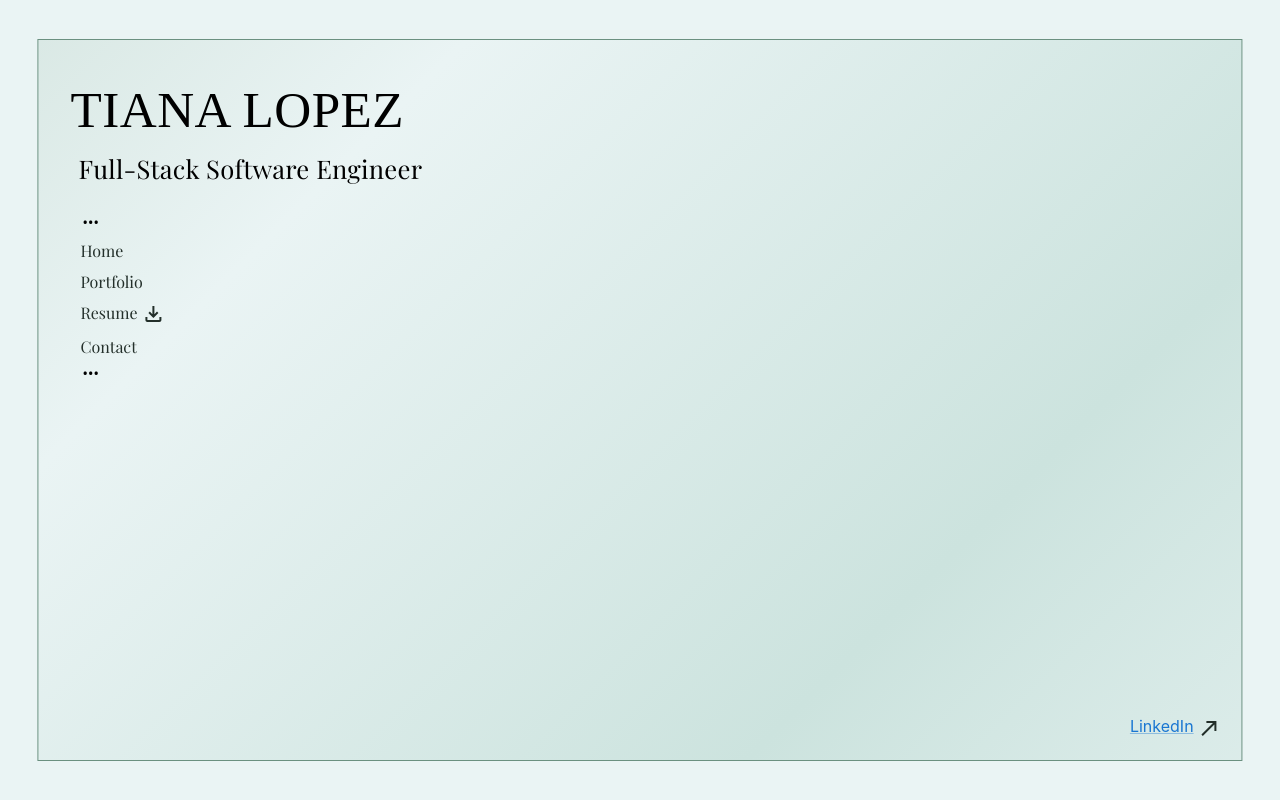
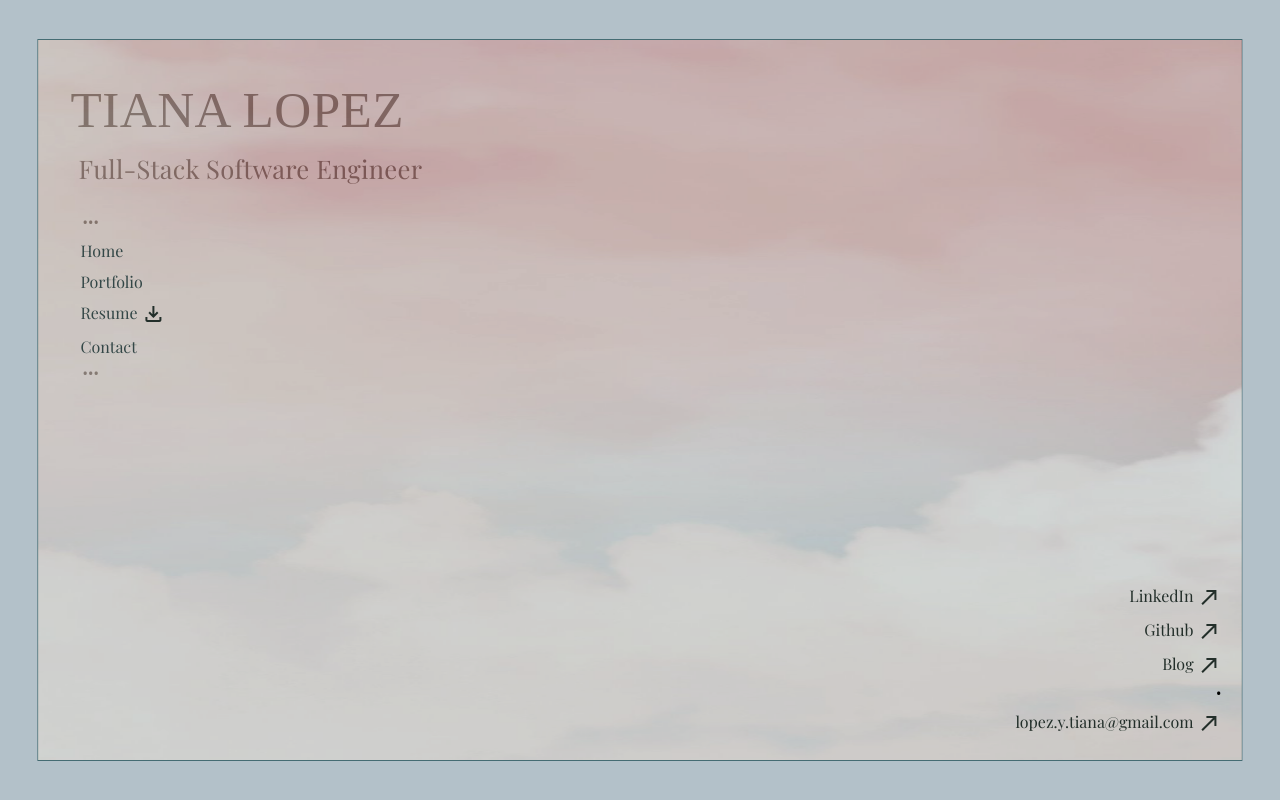
Before and after one commit to tianalopez/portfolio, a React (Create React App) app in the folder portfolio/: page /contact in a window 1280 px wide. Built offline with nearby package versions, Linux system fonts and the light colour scheme; a web font is replaced by a local one.

Commit message:
major styling changes

```diff
--- a/portfolio/src/App.js
+++ b/portfolio/src/App.js
@@ -24,7 +24,7 @@ function App() {
     <Container maxWidth='lg'>
       <Box className='content'>
         <Grid container spacing={2} sx={{ alignItems: 'top' }}>
-          <Grid item xs={12} sx={{ ml: 4, mt: 4, pl: 0, width: 'fit-content' }}>
+          <Grid className='content-grid' item xs={12} sx={{ ml: 4, mt: 4, pl: 0, width: 'fit-content' }}>
             <Typography sx={{fontSize: {lg: '3.2rem', md: '3.0rem', sm: '2.5rem',xs: '2rem'}}} fontFamily='Kalnia' fontWeight='300'>
               TIANA LOPEZ
             </Typography>
@@ -51,6 +51,11 @@ function App() {
           </Grid>
         </Grid>
         <Outlet />
+      {/* <Box className='color-mode'>
+        <Grid>
+        test
+        </Grid>
+      </Box> */}
       </Box>
     </Container>
   );
--- a/portfolio/src/pages/contact.js
+++ b/portfolio/src/pages/contact.js
@@ -5,16 +5,28 @@ import CallMadeOutlinedIcon from '@mui/icons-material/CallMadeOutlined';
 import "../styles/contact.css"
 
 const Contact = () => {
+  const email = 'lopez.y.tiana@gmail.com';
 
   return (
     <Container maxWidth='lg'>
       <Box>
         <Grid className='portfolio' container spacing={2} sx={{ width: 'fit-content', display: 'flex', flexDirection: 'column' }}>
           <Link href={'https://www.linkedin.com/in/tiana-lopez-728863180/'} className='contact-link'>
-
               LinkedIn
               <CallMadeOutlinedIcon sx={{ color: '#232F2A', ml: 0.5 }}/>
-
+          </Link>
+          <Link href={'https://github.com/tianalopez'} className='contact-link'>
+              Github
+              <CallMadeOutlinedIcon sx={{ color: '#232F2A', ml: 0.5 }}/>
+          </Link>
+          <Link href={'https://tianalopez.hashnode.dev/'} className='contact-link'>
+              Blog
+              <CallMadeOutlinedIcon sx={{ color: '#232F2A', ml: 0.5 }}/>
+          </Link>
+          <Typography sx={{ ml: 1.5 }}>•</Typography>
+          <Link className='contact-link' href={`mailto:${email}`}>
+            {email}
+            <CallMadeOutlinedIcon sx={{ color: '#232F2A', ml: 0.5 }} />
           </Link>
         </Grid>
       </Box>
--- a/portfolio/src/pages/portfolio.js
+++ b/portfolio/src/pages/portfolio.js
@@ -41,7 +41,7 @@ const Portfolio = () => {
 
   return (
     <Container  maxWidth='lg'>
-      <Box>
+      <Box className='port-container'>
         <Grid className='portfolio' container spacing={2} sx={{ width:'fit-content',display: 'flex', flexDirection:'column'}}>
           {visibleProjects}
         </Grid>
--- a/portfolio/src/styles/App.css
+++ b/portfolio/src/styles/App.css
@@ -1,5 +1,47 @@
 
 .content {
+  position: absolute;
+  top: 50%;
+  left: 50%;
+  transform: translate(-50%, -50%);
+  width: 94%;
+  height: 90%;
+  border: 1px solid #456C73;
+  display: flex;
+  align-items: flex-start;
+  flex-direction: column;
+  overflow: hidden;
+}
+
+.content::before {
+  content: '';
+  position: absolute;
+  top: 0;
+  left: 0;
+  width: 200%;
+  height: 100%;
+  background-image: url('/public/images/clouds.jpeg');
+  background-size: 100% 100%;
+  opacity: 0.6;
+  animation: moveBackground 20s linear infinite alternate;
+}
+
+@keyframes moveBackground {
+  0% {
+    transform: translateX(0);
+  }
+
+  100% {
+    transform: translateX(-50%);
+  }
+
+}
+
+.content-grid {
+  position: relative;
+  z-index:-1;
+}
+/* .content {
   position: absolute;
   top: 50%;
   left: 50%;
@@ -15,6 +57,7 @@
   -webkit-animation: dotAnimate 10s ease infinite;
   animation: dotAnimate 10s ease infinite;
 }
+
 
 @-webkit-keyframes dotAnimate {
   0% {
@@ -42,7 +85,7 @@
   100% {
     background-position: 0% 50%;
   }
-}
+} */
 
 
 .flex-content {
@@ -71,6 +114,13 @@
     min-height: 90%;
     min-width: 94%;
   }
+
+  div.color-mode {
+    position: absolute;
+    left: -40px;
+    bottom: -50px;
+    padding-bottom: 10px;
+  }
 }
 
 .link {
@@ -78,7 +128,7 @@
   margin-left: 10px;
   margin: 5px 0 5px 10px;
   text-decoration: none;
-  color:#232F2A;
+  color:#334747;
   position: relative;
   transition: color .3s ease-in-out;
   display: flex;
@@ -86,9 +136,17 @@
 
 .link:focus {
   font-style: italic;
-  color: #A4C3B2;
+  color: #456C73;
 }
 
 .link:hover {
-  color: #A4C3B2;
+  color: #456C73;
 }
+
+.color-mode {
+  position: absolute;
+  left: 0;
+  margin-left: 40px;
+  bottom: 0;
+  margin-bottom: 15px;
+}
--- a/portfolio/src/styles/contact.css
+++ b/portfolio/src/styles/contact.css
@@ -1,4 +1,4 @@
-.contact-link {
+a.contact-link {
   font-family: 'Playfair Display', serif;
     margin-left: 10px;
     margin: 5px 0 5px 10px;
--- a/portfolio/src/styles/index.css
+++ b/portfolio/src/styles/index.css
@@ -7,8 +7,53 @@ body {
     sans-serif;
   -webkit-font-smoothing: antialiased;
   -moz-osx-font-smoothing: grayscale;
-  background-color: #eaf4f4;
+  background-color: #b3c1c9;
 }
+
+body::before {
+  content: '';
+  position: fixed;
+  top: 0;
+  left: 0;
+  width: 100%;
+  height: 100%;
+  opacity: 0.8;
+
+  z-index: -1;
+}
+/*
+body {
+  margin: 0;
+  font-family: -apple-system, BlinkMacSystemFont, 'Segoe UI', 'Roboto', 'Oxygen',
+    'Ubuntu', 'Cantarell', 'Fira Sans', 'Droid Sans', 'Helvetica Neue',
+    sans-serif;
+  -webkit-font-smoothing: antialiased;
+  -moz-osx-font-smoothing: grayscale;
+} */
+
+/* body::before {
+  content: '';
+  position: fixed;
+  top: 0;
+  left: 0;
+  width: 100%;
+  height: 100%;
+  background-image: url('/public/images/background.png');
+  background-size: cover;
+  opacity: 0.4;
+  animation: moveBackground 10s linear infinite alternate;
+  z-index: -1;
+}
+
+@keyframes moveBackground {
+  0% {
+    transform: translateX(0);
+  }
+
+  100% {
+    transform: translateX(100%);
+  }
+} */
 
 code {
   font-family: source-code-pro, Menlo, Monaco, Consolas, 'Courier New',
--- a/portfolio/src/styles/portfolio.css
+++ b/portfolio/src/styles/portfolio.css
@@ -30,7 +30,7 @@ div.proj-grid {
 a.proj-link {
   font-family: 'Playfair Display', serif;
   text-decoration: none;
-  color: #232F2A;
+  color: #334747;
   position: relative;
   margin: 0;
   transition: color .3s ease-in-out;
@@ -45,7 +45,7 @@ p.tech {
   width: 500px;
   max-width: 500px;
   text-align: right;
-  color: #476055
+  color: #456C73
 }
 
 p.tech {
```
Also changed, not shown: portfolio/public/images/clouds.jpeg (added), 1 other file (tests, documents, lock files or other folders).
